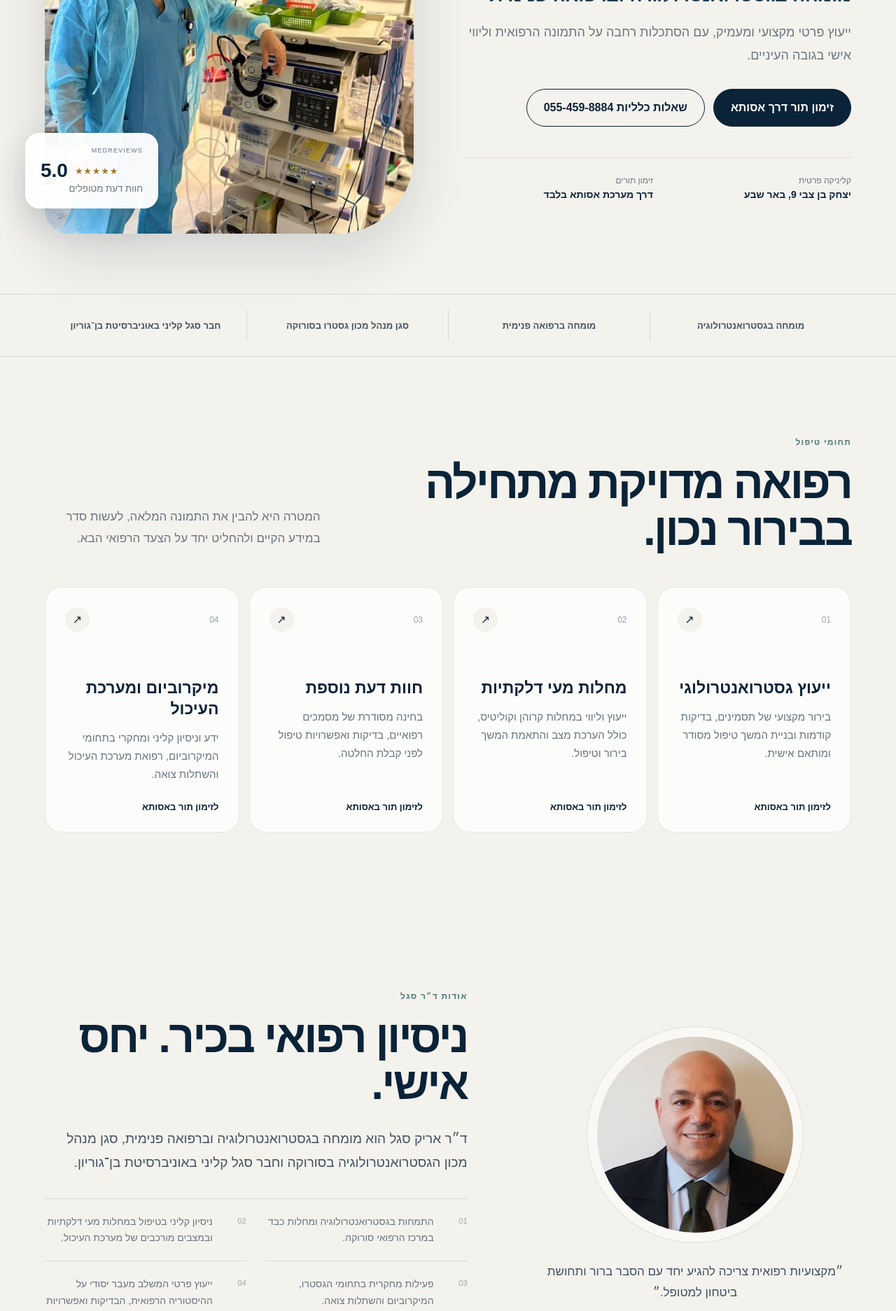
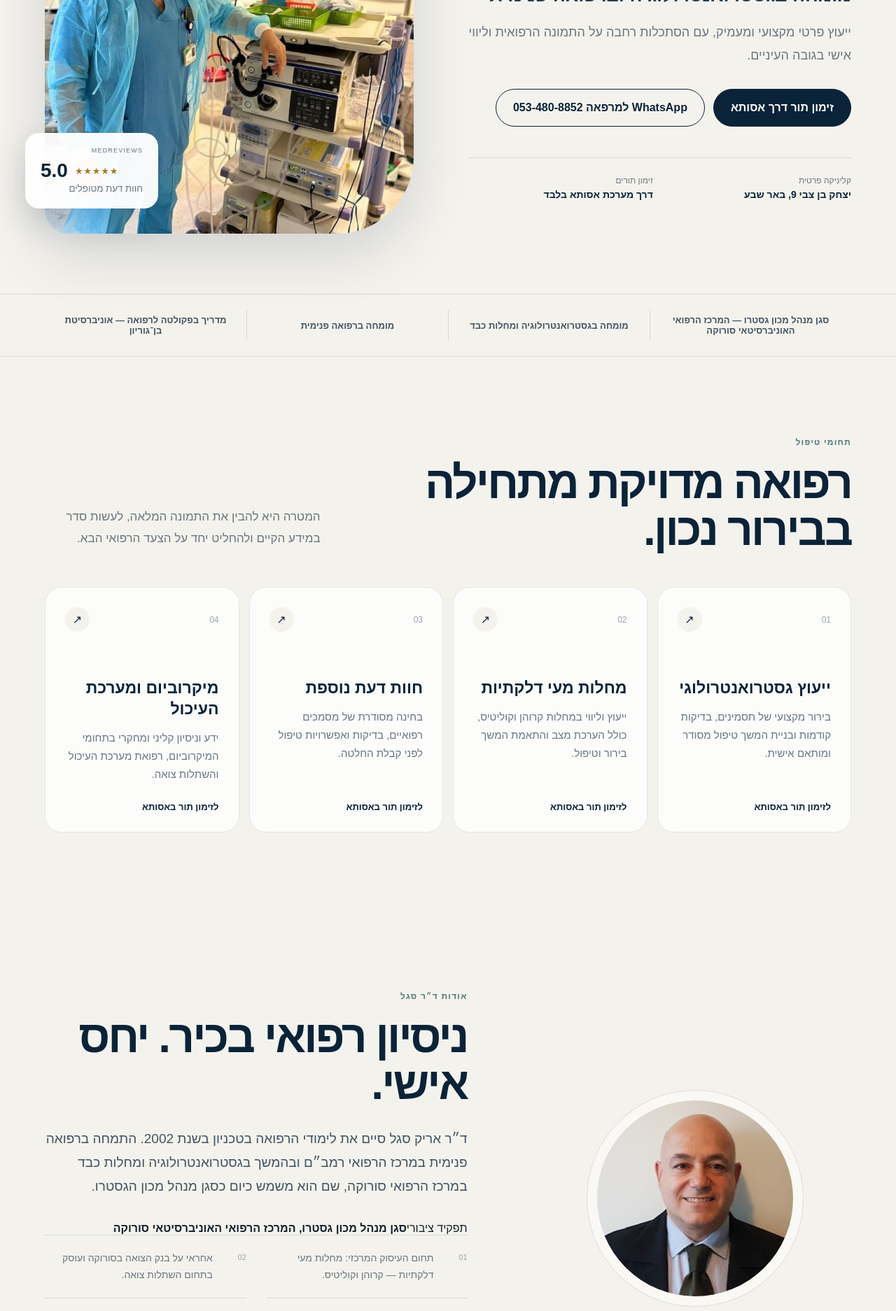
Before and after one commit to liorlior22/arik-segal-clinic, a Next.js app: page / in a window 1280 px wide. Shown: the part 380-2254 px from the top of the page at 70% size. Built offline with nearby package versions, Linux system fonts and the light colour scheme.

Commit message:
Fix clinic arrangements and contact details v008

```diff
--- a/app/page.js
+++ b/app/page.js
@@ -2,13 +2,16 @@ import Image from 'next/image';
 
 const phoneDisplay = '055-459-8884';
 const phoneHref = '+972554598884';
+const whatsappDisplay = '053-480-8852';
+const whatsappHref = 'https://wa.me/972534808852';
 const assutaBookingHref = 'https://doctors.assuta.co.il/doctor/arik-segal-35031';
 
 const insuranceArrangements = [
-  { name: 'מכבי', className: 'maccabi' },
-  { name: 'מאוחדת', className: 'meuhedet' },
-  { name: 'לאומית משלים', className: 'leumit' },
-  { name: 'כלל ביטוח', className: 'clal' },
+  { name: 'ביטוח הפניקס', className: 'phoenix' },
+  { name: 'פמי נ. שירותים בע״מ', className: 'femi' },
+  { name: 'כלל חברה לביטוח בע״מ', className: 'clal' },
+  { name: 'ביטוח איילון', className: 'ayalon' },
+  { name: 'מטופל פרטי', className: 'private' },
 ];
 
 const specialties = [
@@ -29,7 +32,6 @@ const specialties = [
     text: 'ידע וניסיון קליני ומחקרי בתחומי המיקרוביום, רפואת מערכת העיכול והשתלות צואה.',
   },
 ];
-
 
 const researchItems = [
   {
@@ -53,10 +55,10 @@ const researchItems = [
 ];
 
 const credentials = [
-  'מומחה בגסטרואנטרולוגיה',
+  'סגן מנהל מכון גסטרו — המרכז הרפואי האוניברסיטאי סורוקה',
+  'מומחה בגסטרואנטרולוגיה ומחלות כבד',
   'מומחה ברפואה פנימית',
-  'סגן מנהל מכון גסטרו בסורוקה',
-  'חבר סגל קליני באוניברסיטת בן־גוריון',
+  'מדריך בפקולטה לרפואה — אוניברסיטת בן־גוריון',
 ];
 
 export default function Home() {
@@ -72,7 +74,7 @@ export default function Home() {
           <a href="#about">אודות</a>
           <a href="#specialties">תחומי טיפול</a>
           <a href="#research">מחקר</a>
-          <a href="#insurance">הסדרים</a>
+          <a href="#insurance">החזרים והסדרים</a>
           <a href="#reviews">חוות דעת</a>
           <a href="#clinic">הקליניקה</a>
         </nav>
@@ -92,7 +94,7 @@ export default function Home() {
           </p>
           <div className="actions">
             <a className="primary" href={assutaBookingHref} target="_blank" rel="noreferrer">זימון תור דרך אסותא</a>
-            <a className="secondary" href={`tel:${phoneHref}`}>שאלות כלליות {phoneDisplay}</a>
+            <a className="secondary" href={whatsappHref} target="_blank" rel="noreferrer">WhatsApp למרפאה {whatsappDisplay}</a>
           </div>
           <div className="heroMeta">
             <div><span>קליניקה פרטית</span><strong>יצחק בן צבי 9, באר שבע</strong></div>
@@ -162,24 +164,28 @@ export default function Home() {
               sizes="(max-width: 900px) 70vw, 32vw"
             />
           </div>
-          <blockquote>״מקצועיות רפואית צריכה להגיע יחד עם הסבר ברור ותחושת ביטחון למטופל.״</blockquote>
+          <div className="portraitCaption">ייעוץ מקצועי, יסודי ומבוסס ניסיון קליני ומחקרי.</div>
         </div>
 
         <div className="aboutCopy">
           <span className="eyebrow">אודות ד״ר סגל</span>
           <h2>ניסיון רפואי בכיר. יחס אישי.</h2>
           <p className="aboutLead">
-            ד״ר אריק סגל הוא מומחה בגסטרואנטרולוגיה וברפואה פנימית, סגן מנהל מכון הגסטרואנטרולוגיה בסורוקה וחבר סגל קליני באוניברסיטת בן־גוריון.
+            ד״ר אריק סגל סיים את לימודי הרפואה בטכניון בשנת 2002. התמחה ברפואה פנימית במרכז הרפואי רמב״ם ובהמשך בגסטרואנטרולוגיה ומחלות כבד במרכז הרפואי סורוקה, שם הוא משמש כיום כסגן מנהל מכון הגסטרו.
           </p>
+          <div className="roleCallout">
+            <span>תפקיד ציבורי</span>
+            <strong>סגן מנהל מכון גסטרו, המרכז הרפואי האוניברסיטאי סורוקה</strong>
+          </div>
           <div className="factsGrid">
-            <div><span>01</span><p>התמחות בגסטרואנטרולוגיה ומחלות כבד במרכז הרפואי סורוקה.</p></div>
-            <div><span>02</span><p>ניסיון קליני בטיפול במחלות מעי דלקתיות ובמצבים מורכבים של מערכת העיכול.</p></div>
-            <div><span>03</span><p>פעילות מחקרית בתחומי הגסטרו, המיקרוביום והשתלות צואה.</p></div>
-            <div><span>04</span><p>ייעוץ פרטי המשלב מעבר יסודי על ההיסטוריה הרפואית, הבדיקות ואפשרויות הטיפול.</p></div>
+            <div><span>01</span><p>תחום העיסוק המרכזי: מחלות מעי דלקתיות — קרוהן וקוליטיס.</p></div>
+            <div><span>02</span><p>אחראי על בנק הצואה בסורוקה ועוסק בתחום השתלות צואה.</p></div>
+            <div><span>03</span><p>חוקר את השפעת המיקרוביום על מחלות שונות בשיתופי פעולה עם הטכניון, מכון ויצמן ואוניברסיטת בן־גוריון.</p></div>
+            <div><span>04</span><p>חוקר ראשי (PI) במחקרי תעשייה רבים במכון הגסטרו בסורוקה.</p></div>
+            <div><span>05</span><p>מדריך בפקולטה לרפואה של אוניברסיטת בן־גוריון.</p></div>
           </div>
         </div>
       </section>
-
 
       <section className="research section" id="research">
         <div className="sectionHead splitHead researchHead">
@@ -210,19 +216,23 @@ export default function Home() {
       <section className="insurance section" id="insurance">
         <div className="sectionHead splitHead insuranceHead">
           <div>
-            <span className="eyebrow">הסדרים והחזרים</span>
-            <h2>אפשרויות מימון דרך קופות וביטוחים.</h2>
+            <span className="eyebrow">הסדרים</span>
+            <h2>הסדרי הקבלה דרך אסותא.</h2>
           </div>
-          <p>הזכאות לשירות, השתתפות עצמית או החזר נקבעת לפי תנאי הקופה או פוליסת הביטוח האישית. מומלץ לבדוק זכאות לפני קביעת התור.</p>
+          <p>ההסדרים המוצגים כאן תואמים לרשימת ההסדרים בפרופיל ד״ר אריק סגל באסותא.</p>
         </div>
-        <div className="insuranceLogos" aria-label="הסדרים וקופות">
+        <div className="insuranceLogos" aria-label="הסדרים באסותא">
           {insuranceArrangements.map((item) => (
             <div className={`insuranceLogo ${item.className}`} key={item.name}>
               <span>{item.name}</span>
             </div>
           ))}
         </div>
-        <p className="insuranceNote">המידע מוצג לנוחות המטופלים ואינו מהווה התחייבות לכיסוי. ההסדר בפועל כפוף לזכאות ולתנאי הפוליסה/הקופה.</p>
+        <div className="clalitCallout">
+          <span>בנוסף</span>
+          <strong>ד״ר סגל מקבל גם במסגרת כללית מושלם.</strong>
+        </div>
+        <p className="insuranceNote">קבלת שירותי הרופא במסגרת כל אחד מההסדרים כפופה לתנאי הזכאות על פי פוליסת הביטוח או המסלול הרלוונטי.</p>
       </section>
 
       <section className="reviewSection" id="reviews">
@@ -242,16 +252,17 @@ export default function Home() {
           <span className="eyebrow">הקליניקה הפרטית</span>
           <h2>ייעוץ פרטי בבאר שבע.</h2>
           <p>
-            זימון תורים לד״ר אריק סגל מתבצע דרך מערכת זימון התורים של אסותא בלבד. הטלפון משמש לשאלות כלליות של המרפאה.
+            זימון תורים לד״ר אריק סגל מתבצע דרך מערכת זימון התורים של אסותא בלבד. לשאלות כלליות ניתן לפנות למרפאה בטלפון או ב־WhatsApp.
           </p>
           <div className="actions">
             <a className="primary" href={assutaBookingHref} target="_blank" rel="noreferrer">זימון תור באתר אסותא</a>
-            <a className="secondary" href={`tel:${phoneHref}`}>שאלות כלליות למרפאה</a>
+            <a className="secondary" href={whatsappHref} target="_blank" rel="noreferrer">WhatsApp למרפאה</a>
           </div>
         </div>
         <div className="clinicPanel">
           <div className="clinicFact"><span>כתובת</span><strong>יצחק בן צבי 9<br />באר שבע</strong></div>
           <div className="clinicFact"><span>טלפון</span><a href={`tel:${phoneHref}`}>{phoneDisplay}</a></div>
+          <div className="clinicFact"><span>WhatsApp</span><a href={whatsappHref} target="_blank" rel="noreferrer">{whatsappDisplay}</a></div>
           <div className="clinicFact"><span>זימון תורים</span><strong>דרך אסותא בלבד</strong></div>
           <a className="mapLink" href="https://www.google.com/maps/search/?api=1&query=%D7%99%D7%A6%D7%97%D7%A7+%D7%91%D7%9F+%D7%A6%D7%91%D7%99+9+%D7%91%D7%90%D7%A8+%D7%A9%D7%91%D7%A2" target="_blank" rel="noreferrer">פתיחה ב־Google Maps ↗</a>
         </div>
@@ -270,7 +281,7 @@ export default function Home() {
 
       <footer>
         <div><strong>ד״ר אריק סגל</strong><span>מומחה בגסטרואנטרולוגיה וברפואה פנימית</span></div>
-        <div className="footerRight"><span>יצחק בן צבי 9, באר שבע</span><span>{phoneDisplay}</span><small>Clinic website • v004</small></div>
+        <div className="footerRight"><span>יצחק בן צבי 9, באר שבע</span><span>WhatsApp: {whatsappDisplay}</span><span>טלפון: {phoneDisplay}</span><small>Clinic website • v008</small></div>
       </footer>
     </main>
   );
```
